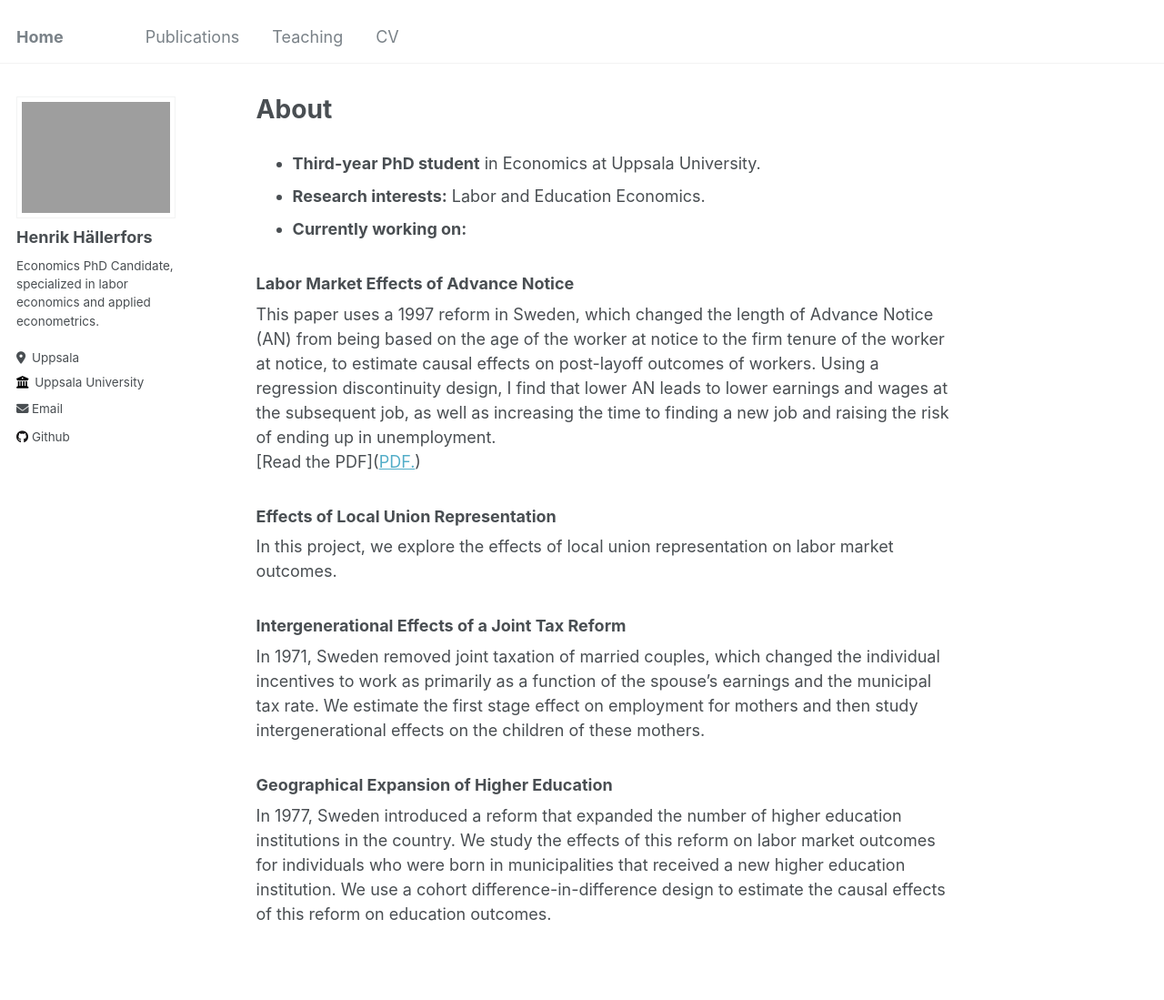
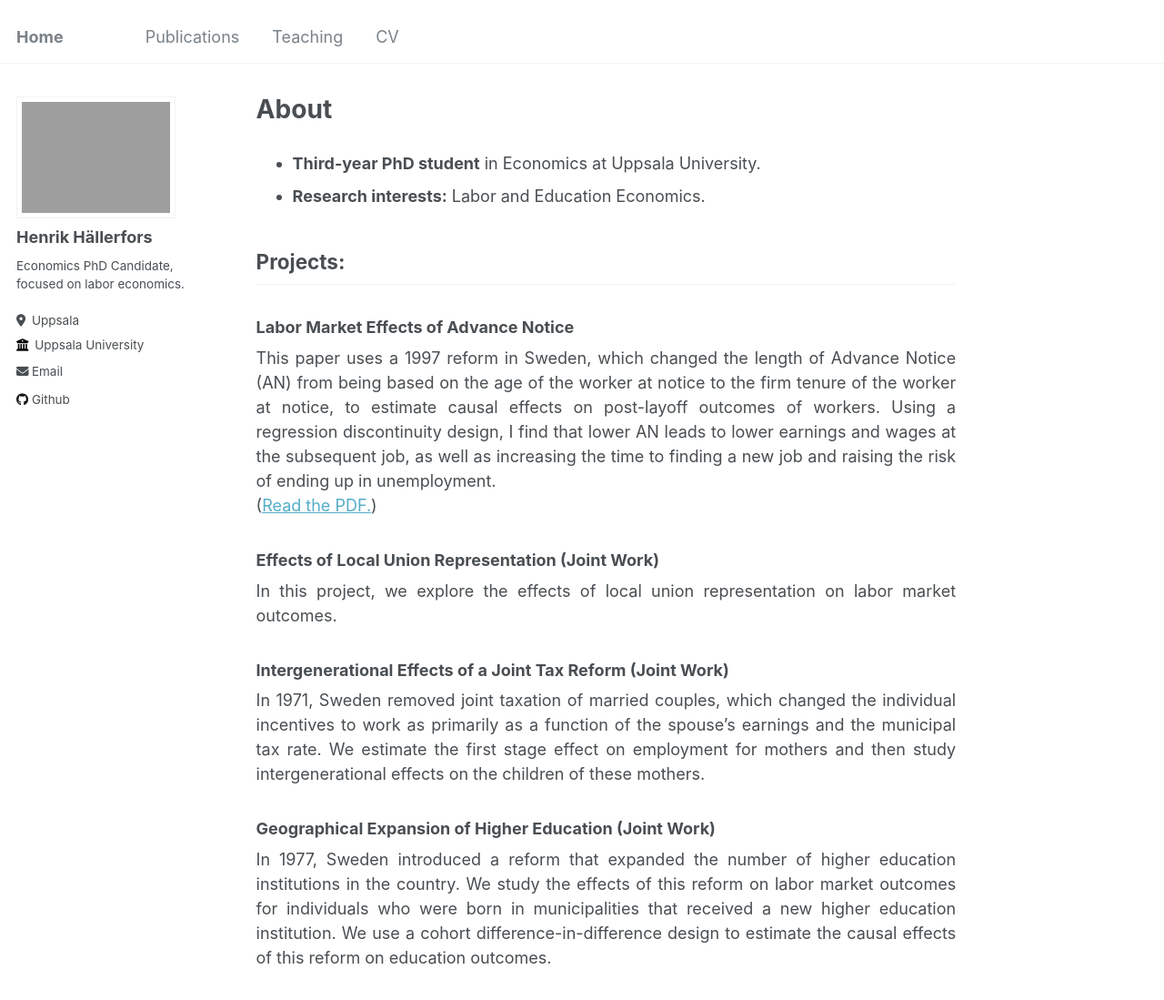
Before and after one commit to hallerfors/hallerfors.github.io, a Jekyll site: the page built from _pages/about.md, in a window 1280 px wide and 1278 px high. Shown: the top 1099 px of the window at 91% size. Built offline with Jekyll 4.4.1, drawn with Linux system fonts in a browser that asks for light colours.

Commit message:
justify alignment, adjusted bio and structure of fp

```diff
--- a/_config.yml
+++ b/_config.yml
@@ -24,7 +24,7 @@ author:
   avatar           : "pfp.jpg"
   name             : "Henrik Hällerfors"
   pronouns         : # example: "she/her"
-  bio              : "Economics PhD Candidate, specialized in labor economics and applied econometrics."
+  bio              : "Economics PhD Candidate, focused on labor economics."
   location         : "Uppsala"
   employer         : "Uppsala University"
   uri              : # URL
--- a/_pages/about.md
+++ b/_pages/about.md
@@ -9,17 +9,18 @@ redirect_from:
 
 * **Third-year PhD student** in Economics at Uppsala University.
 * **Research interests:** Labor and Education Economics.
-* **Currently working on:**
+
+## Projects:
 
 ### Labor Market Effects of Advance Notice
 This paper uses a 1997 reform in Sweden, which changed the length of Advance Notice (AN) from being based on the age of the worker at notice to the firm tenure of the worker at notice, to estimate causal effects on post-layoff outcomes of workers. Using a regression discontinuity design, I find that lower AN leads to lower earnings and wages at the subsequent job, as well as increasing the time to finding a new job and raising the risk of ending up in unemployment.
-[Read the PDF](<a href="/files/advance_notice.pdf" target="_blank">PDF.</a>)
+(<a href="/files/advance_notice.pdf" target="_blank">Read the PDF.</a>)
 
-### Effects of Local Union Representation
+### Effects of Local Union Representation (Joint Work)
 In this project, we explore the effects of local union representation on labor market outcomes.
 
-### Intergenerational Effects of a Joint Tax Reform
+### Intergenerational Effects of a Joint Tax Reform (Joint Work)
 In 1971, Sweden removed joint taxation of married couples, which changed the individual incentives to work as primarily as a function of the spouse's earnings and the municipal tax rate. We estimate the first stage effect on employment for mothers and then study intergenerational effects on the children of these mothers.
 
-### Geographical Expansion of Higher Education
+### Geographical Expansion of Higher Education (Joint Work)
 In 1977, Sweden introduced a reform that expanded the number of higher education institutions in the country. We study the effects of this reform on labor market outcomes for individuals who were born in municipalities that received a new higher education institution. We use a cohort difference-in-difference design to estimate the causal effects of this reform on education outcomes.
--- a/_sass/_page.scss
+++ b/_sass/_page.scss
@@ -49,6 +49,8 @@
 }
 
 .page__content {
+
+  text-align: justify;
 
   h2 {
     padding-bottom: 0.5em;
```
